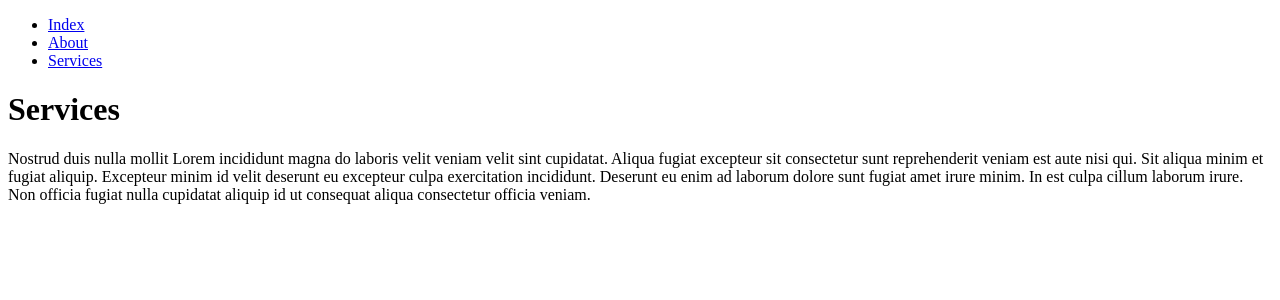
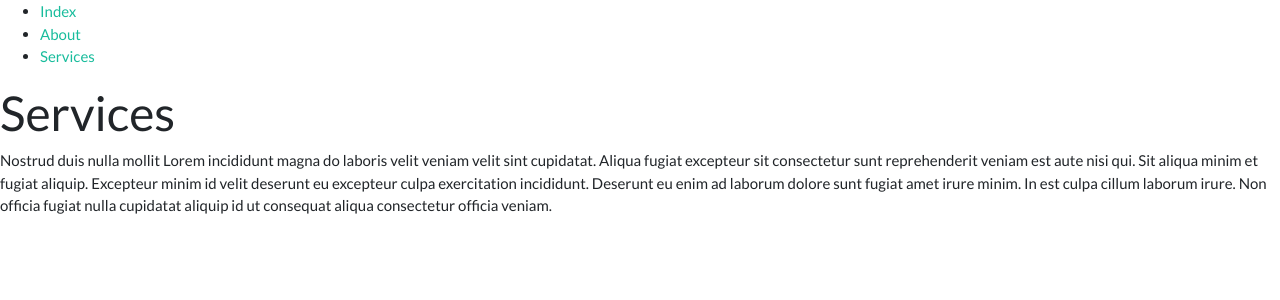
Before and after one commit to robpalacios1/nextjs, a Next.js app: page /services in a window 1280 px wide. Shown: the top 300 px of the page. Built offline with nearby package versions, Linux system fonts and the light colour scheme.

Commit message:
add Boostwatch CDN

```diff
--- a/components/container.js
+++ b/components/container.js
@@ -1,9 +1,14 @@
 import React from 'react'
 import Navigation from './navigation'
+import Head from 'next/head'
 
 function Container(props) {
     return (
         <div>
+            <Head>
+                <title>Next.js Project</title>
+                <link rel="stylesheet" href="https://stackpath.bootstrapcdn.com/bootswatch/4.5.0/flatly/bootstrap.min.css"/>
+            </Head>
             <Navigation />
             <div>
                 { props.children }
```
